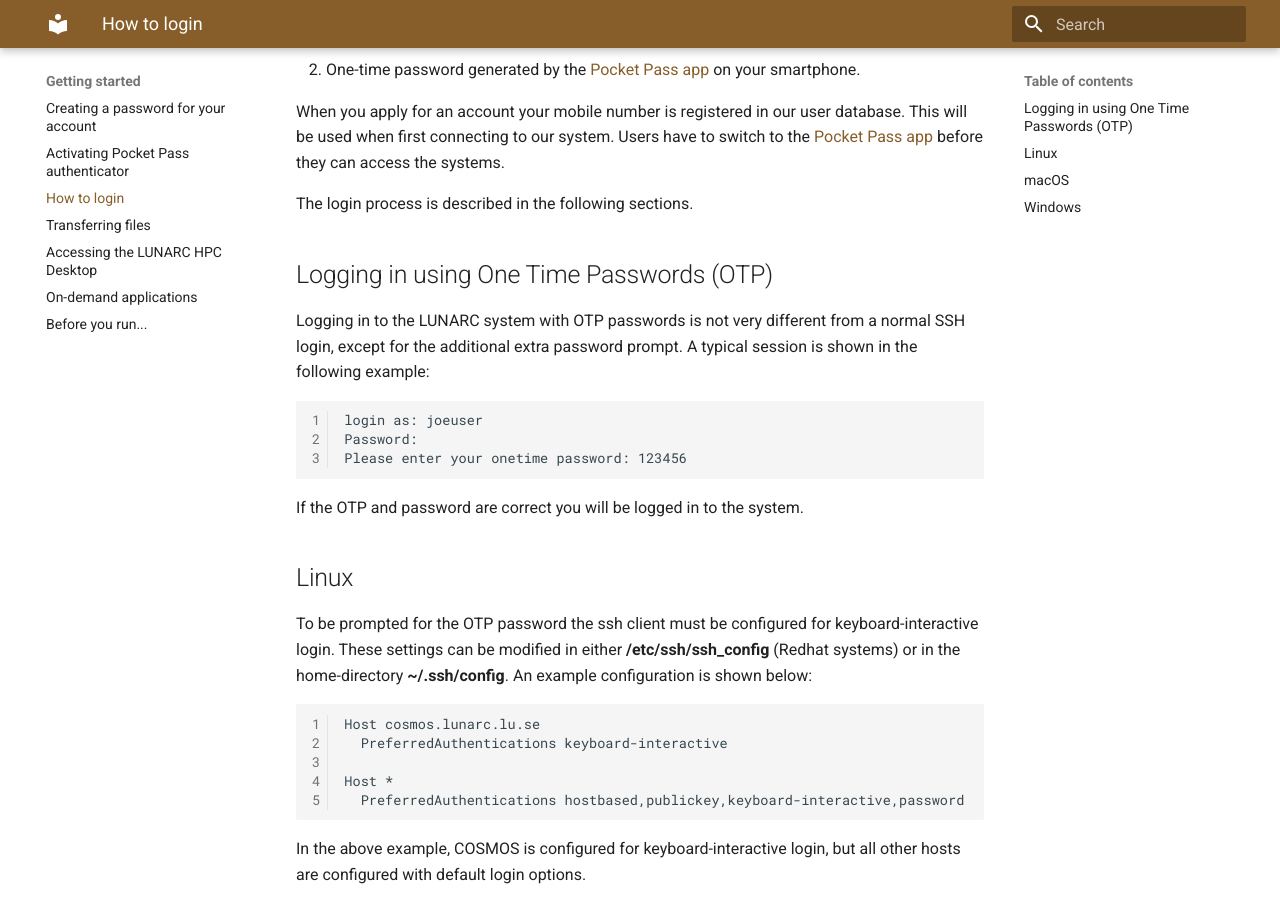
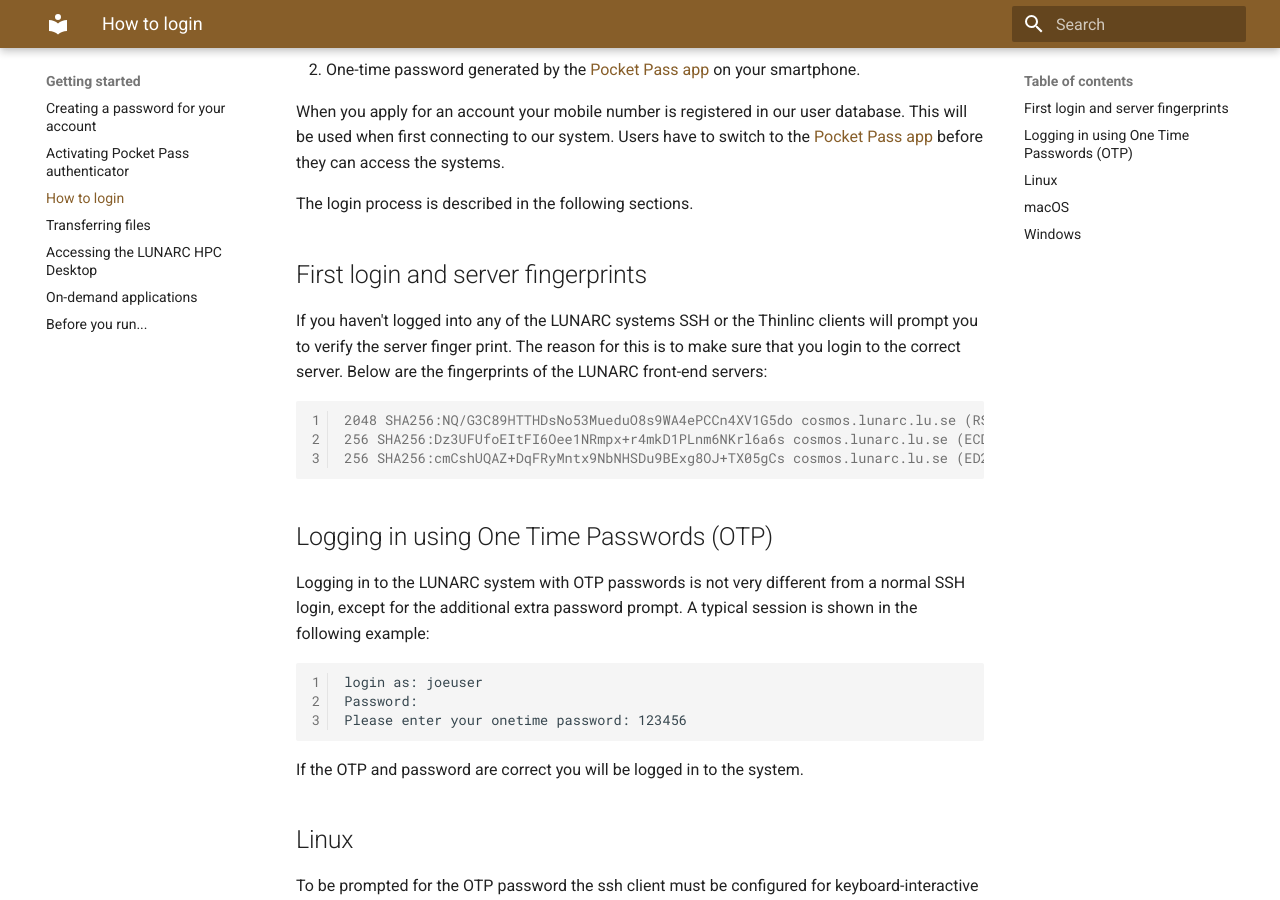
Before and after one commit to lunarc/lunarc_docs, an MkDocs documentation site: the page built from docs/getting_started/login_howto.md, in a window 1280 px wide and 900 px high, scrolled down 753 px. Built offline with MkDocs 1.6.1 and Material for MkDocs 9.7.7, drawn with Linux system fonts in a browser that asks for light colours; comment, search, counter and statistics services are not loaded.

Commit message:
Update login_howto.md

````diff
--- a/docs/getting_started/login_howto.md
+++ b/docs/getting_started/login_howto.md
@@ -27,6 +27,16 @@ To authenticate to the LUNARC system a two-factor authentication solution is use
 When you apply for an account your mobile number is registered in our user database.  This will be used when first connecting to our system.  Users have to switch to the [Pocket Pass app](authenticator_howto.md) before they can access the systems.
 
 The login process is described in the following sections.
+
+## First login and server fingerprints
+
+If you haven't logged into any of the LUNARC systems SSH or the Thinlinc clients will prompt you to verify the server finger print. The reason for this is to make sure that you login to the correct server. Below are the fingerprints of the LUNARC front-end servers:
+
+```console
+2048 SHA256:NQ/G3C89HTTHDsNo53MueduO8s9WA4ePCCn4XV1G5do cosmos.lunarc.lu.se (RSA)
+256 SHA256:Dz3UFUfoEItFI6Oee1NRmpx+r4mkD1PLnm6NKrl6a6s cosmos.lunarc.lu.se (ECDSA)
+256 SHA256:cmCshUQAZ+DqFRyMntx9NbNHSDu9BExg8OJ+TX05gCs cosmos.lunarc.lu.se (ED25519)
+```
 
 ## Logging in using One Time Passwords (OTP)
 
````
